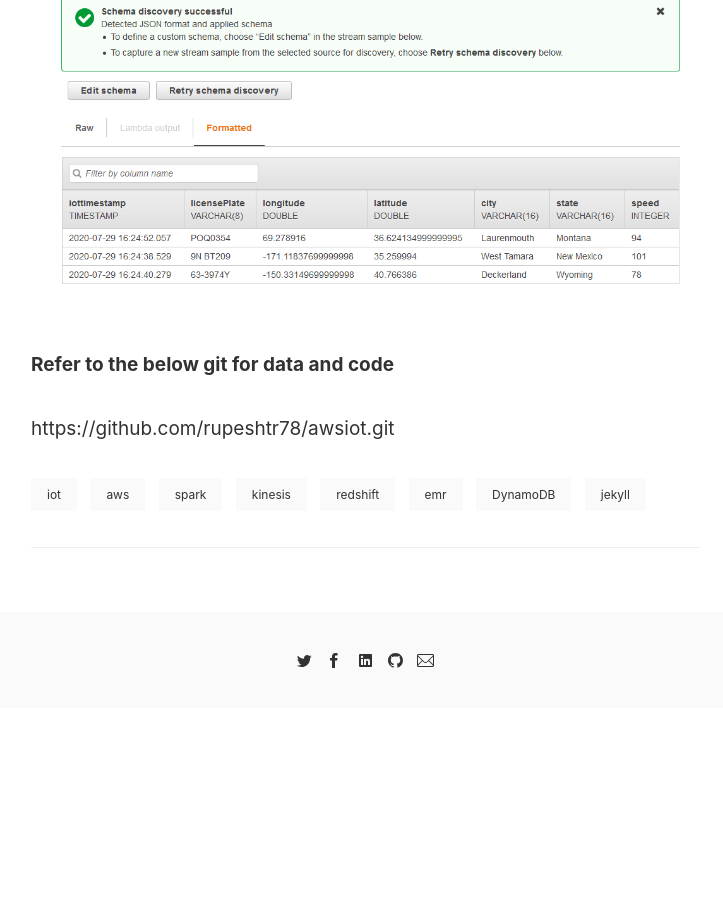
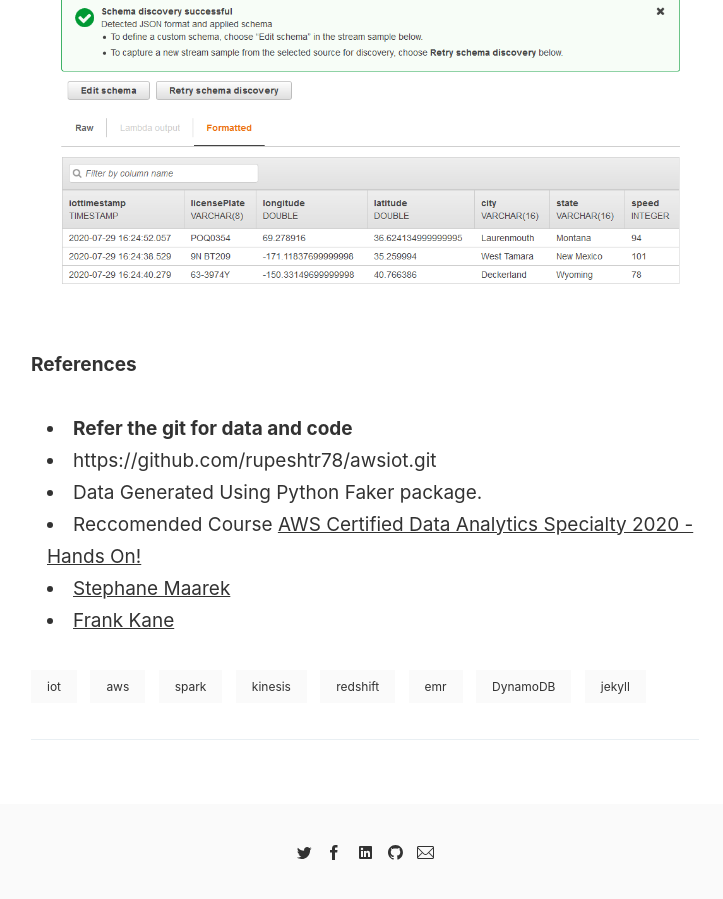
Before and after one commit to rupeshtr78/blog, a Jekyll site: the page built from _posts/2020-07-01-aws-bigdata-iot.md, in a window 1280 px wide and 900 px high, scrolled down 12087 px. Shown: the whole window, without its empty margins (275-998 px from the left). Built offline with Jekyll 4.4.1, drawn with Linux system fonts in a browser that asks for light colours; before the commit the page ends 12795 px from its top, so only the background shows below that.

Commit message:
AWS Big Data

```diff
--- a/_posts/2020-07-01-aws-bigdata-iot.md
+++ b/_posts/2020-07-01-aws-bigdata-iot.md
@@ -247,6 +247,11 @@ Verify the Kinesis Firehose Data Put records using Kinesis Analytics
 
 ![]({{ site.baseurl }}/images/awsbigdata/dynamodb-stream-kinesis-analytics.png)
 
-**Refer to the below git for data and code**
+**References**
 
-https://github.com/rupeshtr78/awsiot.git
+- **Refer the git for data and code**
+- https://github.com/rupeshtr78/awsiot.git
+- Data Generated Using Python Faker package.
+- Reccomended Course [AWS Certified Data Analytics Specialty 2020 - Hands On!](https://www.udemy.com/course/aws-big-data/)
+- [Stephane Maarek ](https://www.udemy.com/user/stephane-maarek/)
+- [Frank Kane](https://www.udemy.com/user/frank-kane-2/)
```
Also changed, not shown: _pages/resume.md (+1 -0 lines).
